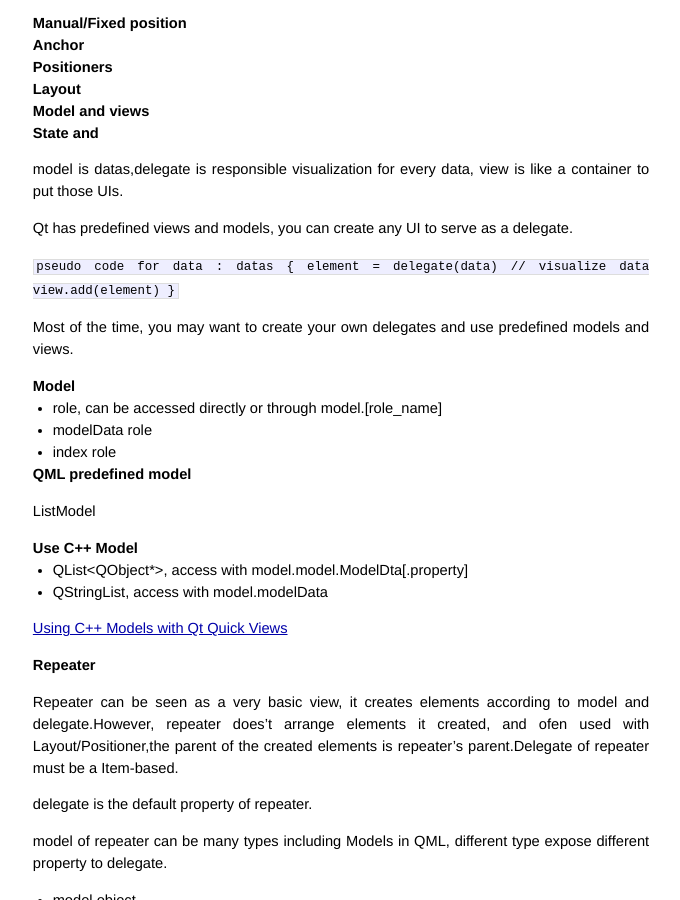
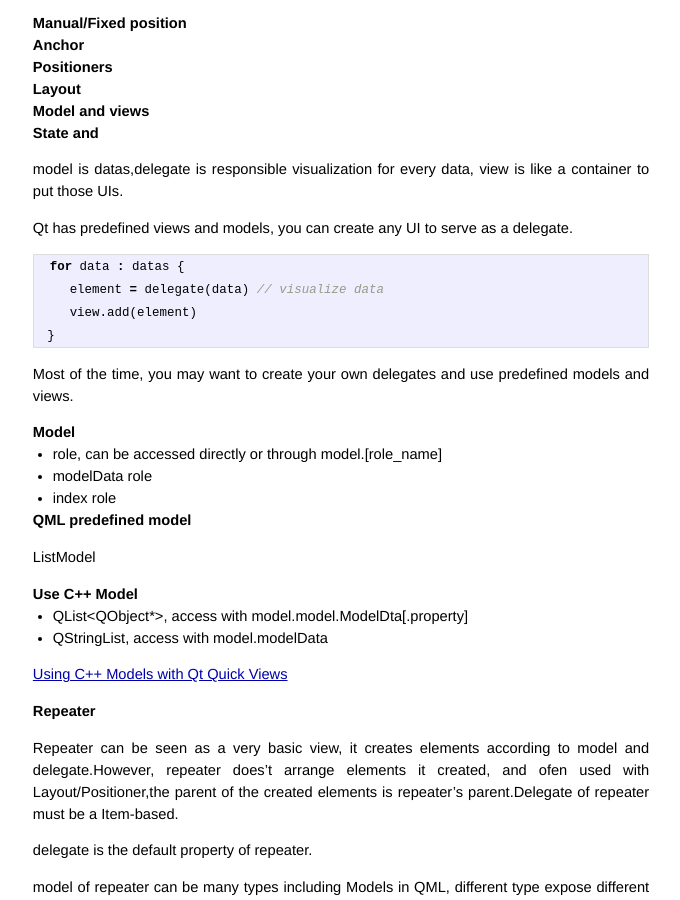
Before and after one commit to maidamai0/maidamai0.github.io, a Jekyll site: the page built from _posts/2019-11-14-qml_overview.md, in a window 1280 px wide and 900 px high, scrolled down 1500 px. Shown: the whole window, without its empty margins (299-979 px from the left). Built offline with Jekyll 4.4.1, drawn with Linux system fonts in a browser that asks for light colours.

Commit message:
feat:update code block in qml overview

````diff
--- a/_posts/2019-11-14-qml_overview.md
+++ b/_posts/2019-11-14-qml_overview.md
@@ -94,7 +94,7 @@ model is datas,delegate is responsible visualization for every data, view is lik
 
 Qt has predefined views and models, you can create any UI to serve as a delegate.
 
-```pseudo code
+```cpp
  for data : datas {
     element = delegate(data) // visualize data
     view.add(element)
````
